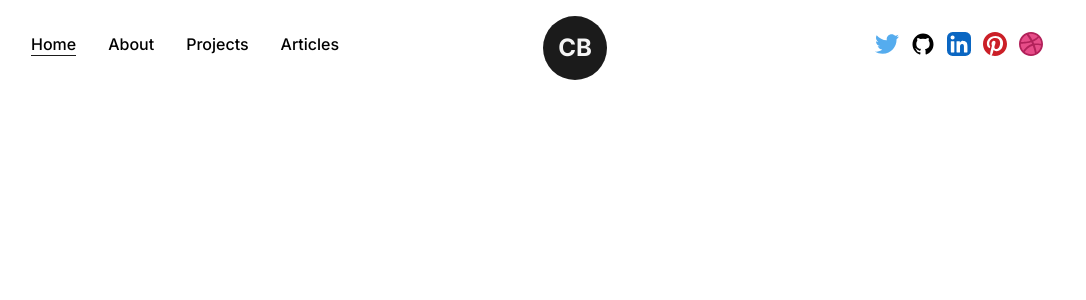
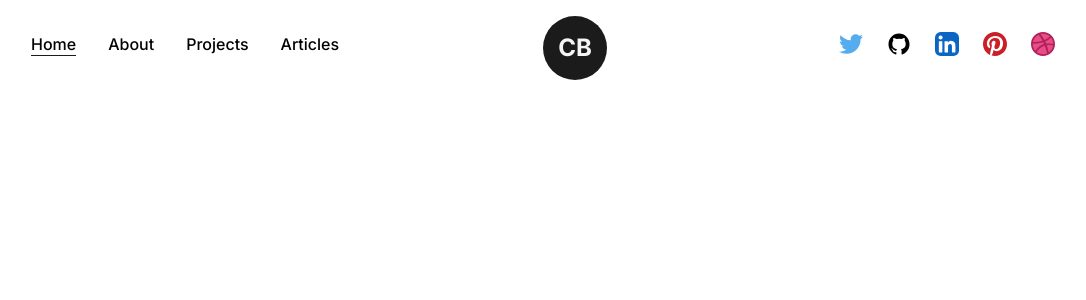
Before and after one commit to Abdullah-Younus/Portfolio, a Next.js app: page / in a window 1280 px wide. Shown: the top 300 px of the page, without its empty margins (97-1183 px from the left). Built offline with nearby package versions, Linux system fonts and the light colour scheme.

Commit message:
local changes

```diff
--- a/src/components/NavBar.tsx
+++ b/src/components/NavBar.tsx
@@ -37,16 +37,16 @@ const NavBar = () => {
                 <motion.a whileHover={{ y: -2 }} whileTap={{ scale: 0.9 }} className='w-6 mr-3' href='/' target={"_blank"}>
                     <TwitterIcon />
                 </motion.a>
-                <motion.a href='/' whileHover={{ y: -2 }} whileTap={{ scale: 0.9 }} target={"_blank"} className='w-6 mr-3'>
+                <motion.a href='/' whileHover={{ y: -2 }} whileTap={{ scale: 0.9 }} target={"_blank"} className='w-6 mx-3'>
                     <GithubIcon />
                 </motion.a>
-                <motion.a href='/' whileHover={{ y: -2 }} whileTap={{ scale: 0.9 }} target={"_blank"} className='w-6 mr-3'>
+                <motion.a href='/' whileHover={{ y: -2 }} whileTap={{ scale: 0.9 }} target={"_blank"} className='w-6 mx-3'>
                     <LinkedInIcon />
                 </motion.a>
-                <motion.a href='/' whileHover={{ y: -2 }} whileTap={{ scale: 0.9 }} target={"_blank"} className='w-6 mr-3'>
+                <motion.a href='/' whileHover={{ y: -2 }} whileTap={{ scale: 0.9 }} target={"_blank"} className='w-6 mx-3'>
                     <PinterestIcon />
                 </motion.a>
-                <motion.a href='/' whileHover={{ y: -2 }} whileTap={{ scale: 0.9 }} target={"_blank"} className='w-6 mr-3'>
+                <motion.a href='/' whileHover={{ y: -2 }} whileTap={{ scale: 0.9 }} target={"_blank"} className='w-6 ml-3'>
                     <DribbbleIcon />
                 </motion.a>
 
```
